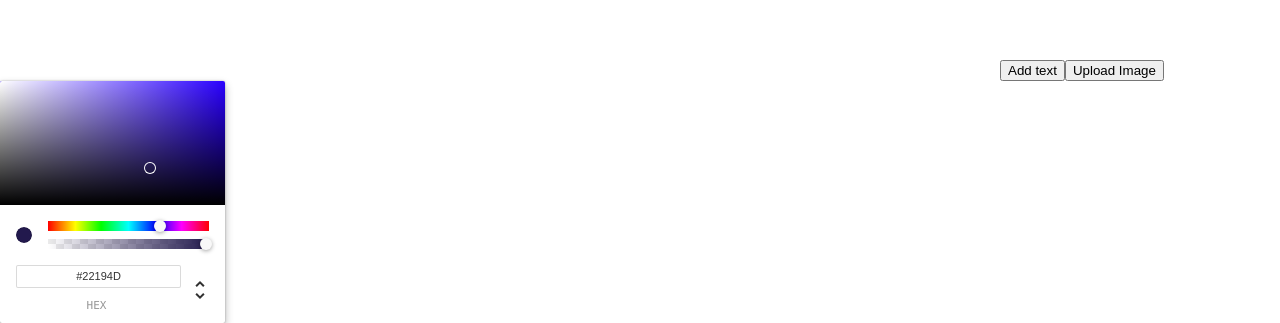
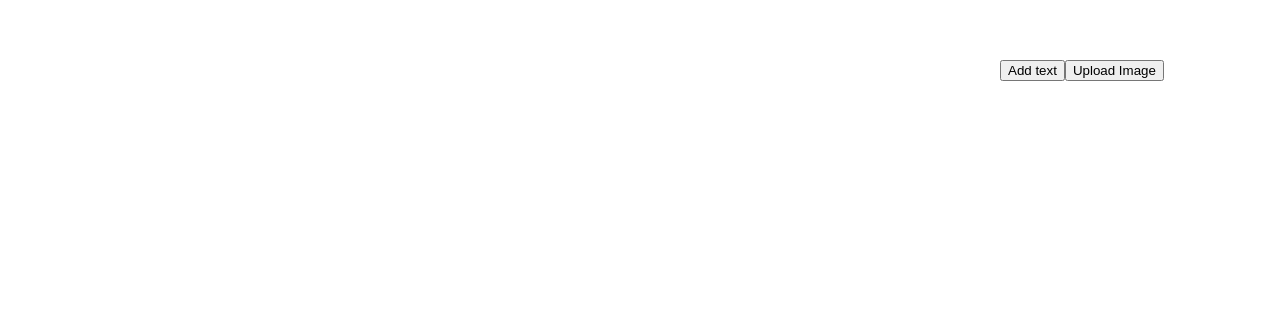
Before and after one commit to manojsinghnegiwd/quick-cover, a React (Create React App) app: page / in a window 1280 px wide. Shown: the part 525-848 px from the top of the page. After the commit the page ends 800 px from the top, so only its background shows below. Built offline with nearby package versions, Linux system fonts and the light colour scheme.

Commit message:
last commit of issues-3

```diff
--- a/src/App.js
+++ b/src/App.js
@@ -1,6 +1,6 @@
 import React, { Component } from 'react'
 //color picker
-import { ChromePicker } from 'react-color'
+
 
 // import MovableHOC from './components/Movable'
 import ImageUploader from './components/ImageUploader';
@@ -146,10 +146,6 @@ class App extends Component {
 
     }
 
-    onBackgroundChange(event){
-        console.log(event)
-
-    }
 
     componentDidMount () {
         this.previousMouseCoords = this.mainSVG.createSVGPoint()
@@ -206,7 +202,6 @@ class App extends Component {
                     <button onClick={() => this.moveFront(activeElementIndex)}> front </button>
                     <button onClick={() => this.moveBack(activeElementIndex)}> back </button>
                 </div> : null}
-                <ChromePicker  onchange={this.onBackgroundChange.bind(this)} />
             </div>
 
         );
```
